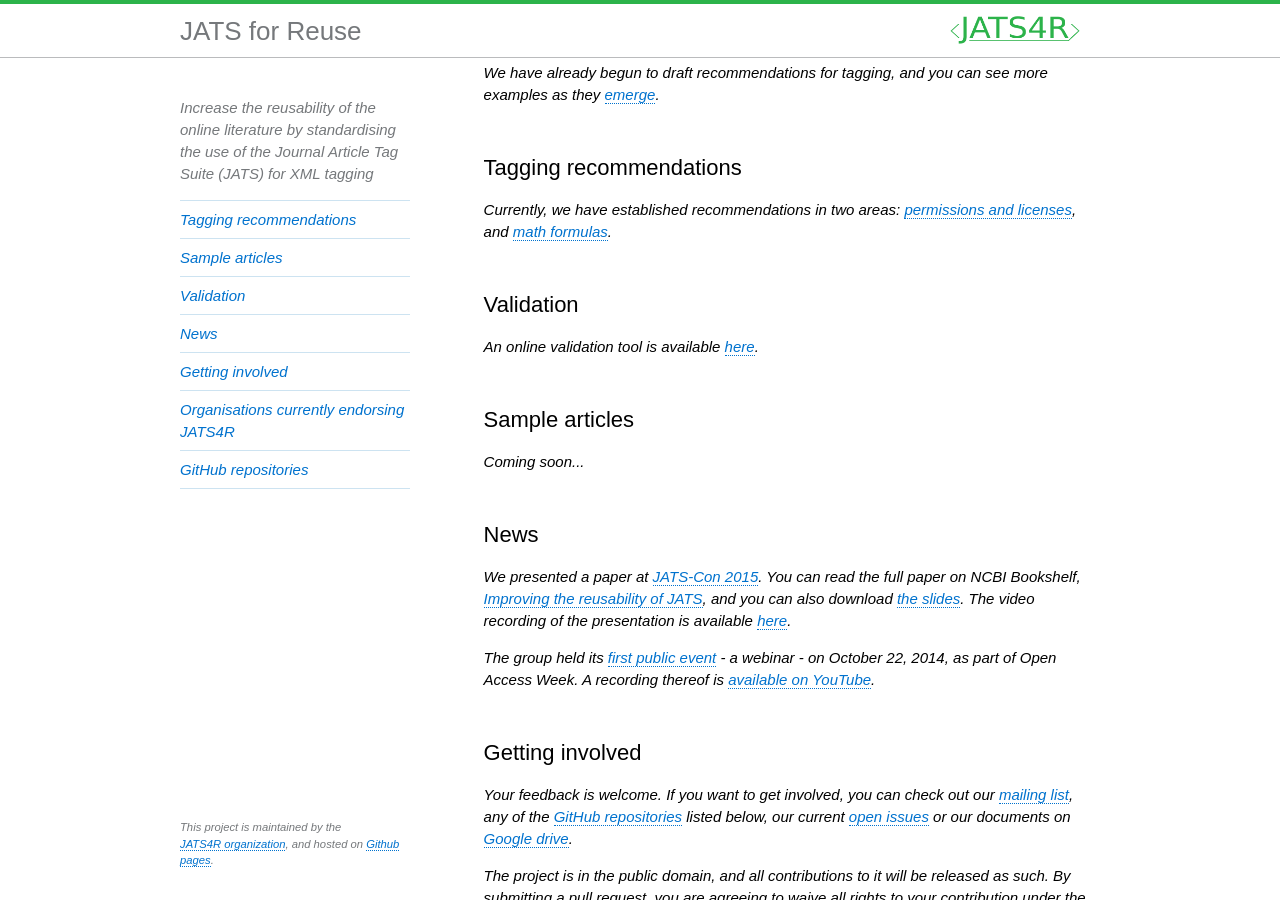
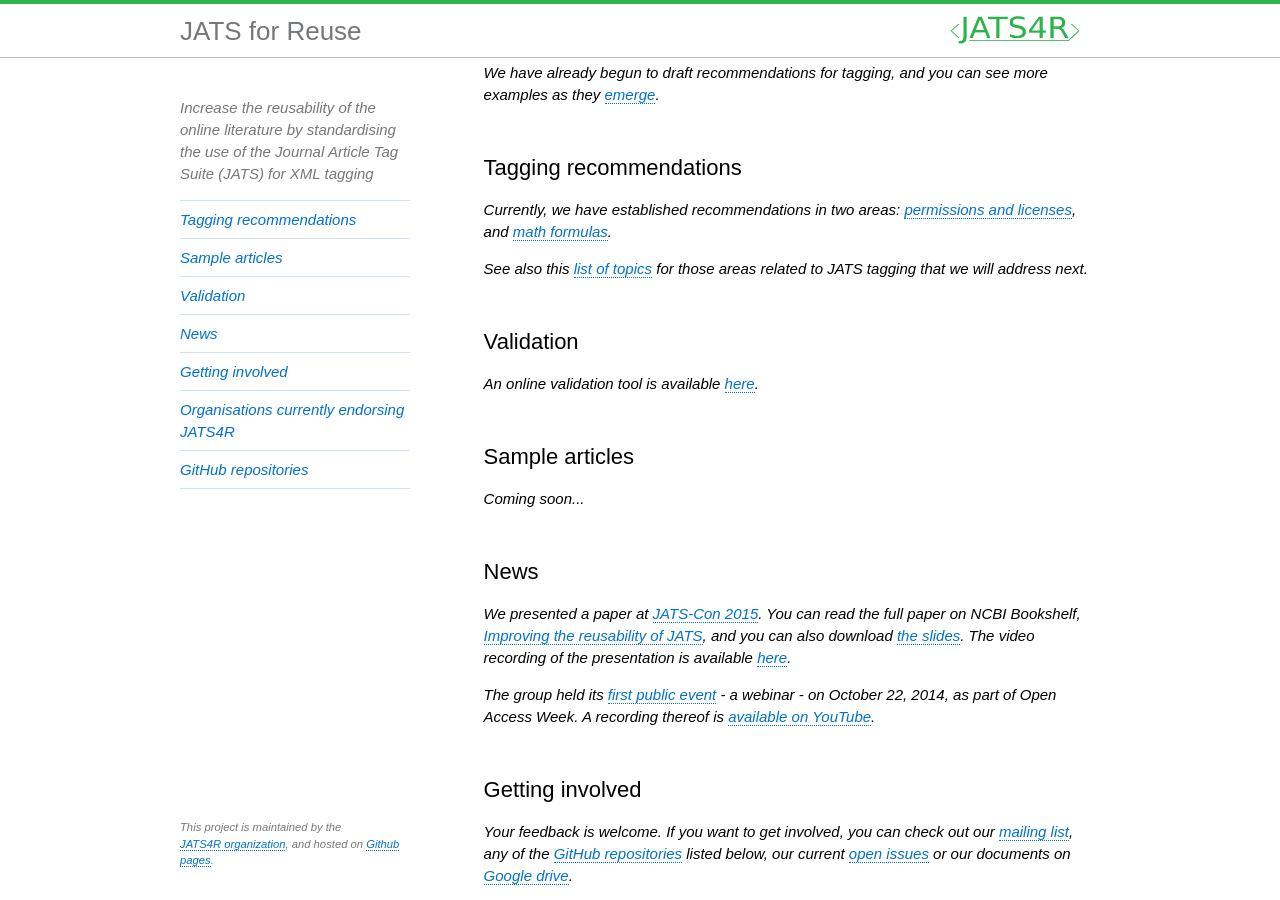
Before and after one commit to JATS4R/old-website, a Jekyll site: the page index.html, which Jekyll copies as it is, in a window 1280 px wide and 900 px high, scrolled down 591 px. Built offline with Jekyll 4.4.1, drawn with Linux system fonts in a browser that asks for light colours; some web fonts are replaced.

Commit message:
Add link to topics page from main page

```diff
--- a/index.html
+++ b/index.html
@@ -68,11 +68,14 @@
         <p>We have already begun to draft recommendations for tagging, and you can see more examples as they
         <a href="https://github.com/JATS4R/elements/wiki/Draft-recommendations">emerge</a>.</p>
 
+
         <section id="tag-recs">
           <h2>Tagging recommendations</h2>
           <p>Currently, we have established recommendations in two areas:
             <a href='recommendations/permissions.html'>permissions and licenses</a>,
             and <a href='recommendations/math.html'>math formulas</a>.</p>
+          <p>See also this <a href='topics.html'>list of topics</a> for those areas related to
+            JATS tagging that we will address next.</p>
         </section>
 
 
```
